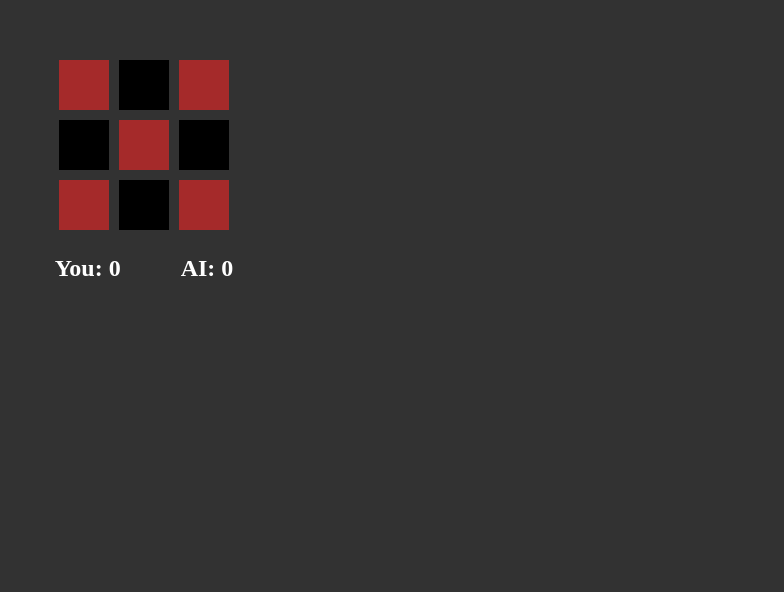
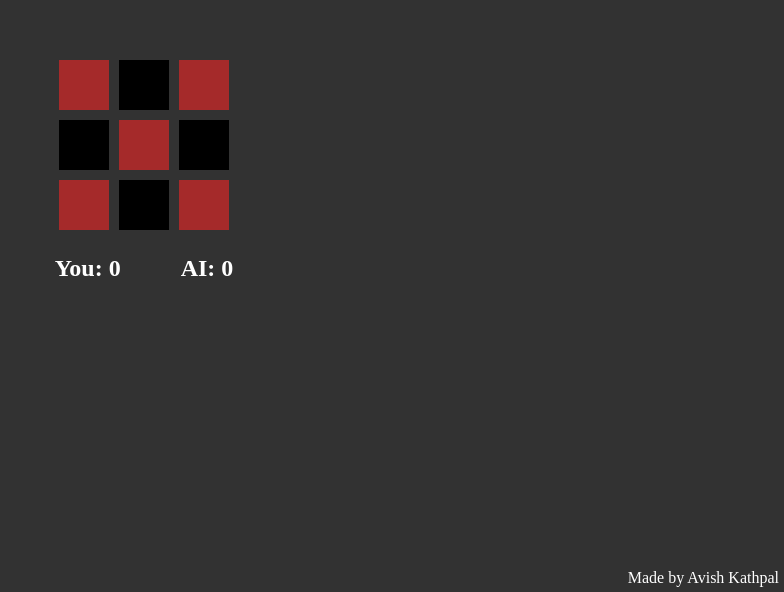
Before and after one commit to AvKat/web-tic-tac-toe-ai, a React (Vite) app: page / in a window 1280 px wide. Shown: the part 208-800 px from the top of the page, without its empty margins (496-1280 px from the left). Built offline with nearby package versions, Linux system fonts and the light colour scheme.

Commit message:
Added name

```diff
--- a/src/App.tsx
+++ b/src/App.tsx
@@ -78,6 +78,7 @@ function App() {
         >
           Reset
         </button>
+        <span id="name">Made by Avish Kathpal</span>
       </DispatchContext.Provider>
     </div>
   );
--- a/src/styles.less
+++ b/src/styles.less
@@ -68,4 +68,10 @@
       margin: 20px 30px;
     }
   }
+  #name {
+    position: absolute;
+    bottom: 5px;
+    right: 5px;
+    color: white;
+  }
 }
```
